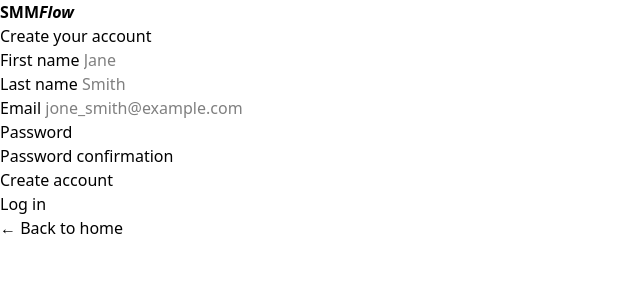
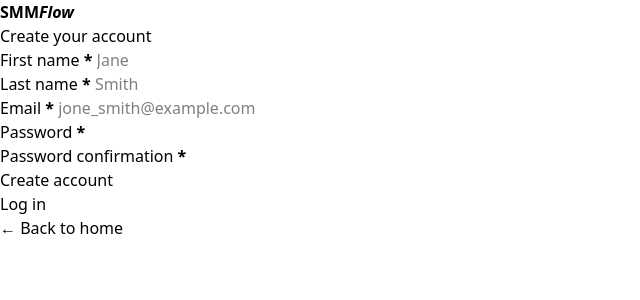
Before and after one commit to MishaIlchyshyn/smm-flow, a Rails app: page /users/sign_up in a window 1280 px wide. Shown: the top 300 px of the page, without its empty margins (0-640 px from the left). Run offline with Rails 7, Linux system fonts and the light colour scheme; style sheets or scripts are compiled from the project's sources; some libraries are stand-ins or nearby versions.

Commit message:
Show stars in labels for required fields

```diff
--- a/app/views/agencies/profile/forms/_profile_form.html.erb
+++ b/app/views/agencies/profile/forms/_profile_form.html.erb
@@ -17,7 +17,7 @@
     <%= f.text_field :last_name %>
   </label>
   <label class="fld">
-    <span>Email</span>
+    <span>Email <b class="req">*</b></span>
     <%= f.email_field :email %>
   </label>
   <%= render "agencies/btns/save", f: %>
--- a/app/views/agencies/profile/forms/_profile_password_form.html.erb
+++ b/app/views/agencies/profile/forms/_profile_password_form.html.erb
@@ -1,15 +1,15 @@
 <%= form_with scope: :user, url: profile_password_path, method: :patch, class: "form-col" do |f| %>
   <h4 class="form-title">Update your password</h4>
   <label class="fld">
-    <span>Current Password</span>
+    <span>Current Password <b class="req">*</b></span>
     <%= f.password_field :current_password %>
   </label>
   <label class="fld">
-    <span>New Password</span>
+    <span>New Password <b class="req">*</b></span>
     <%= f.password_field :password %>
   </label>
   <label class="fld">
-    <span>New Password Confirmation</span>
+    <span>New Password Confirmation <b class="req">*</b></span>
     <%= f.password_field :password_confirmation %>
   </label>
   <%= render "agencies/btns/save", f: %>
--- a/app/views/registrations/new.html.erb
+++ b/app/views/registrations/new.html.erb
@@ -10,33 +10,33 @@
 
         <div class="auth-fields">
           <div class="auth-field">
-            <%= f.label :first_name %>
+            <%= f.label :first_name do %>First name <b class="req">*</b><% end %>
             <%= f.text_field :first_name,
                 placeholder: "Jane",
                 class: "auth-input" %>
           </div>
 
           <div class="auth-field">
-            <%= f.label :last_name %>
+            <%= f.label :last_name do %>Last name <b class="req">*</b><% end %>
             <%= f.text_field :last_name,
                 placeholder: "Smith",
                 class: "auth-input" %>
           </div>
 
           <div class="auth-field">
-            <%= f.label :email %>
+            <%= f.label :email do %>Email <b class="req">*</b><% end %>
             <%= f.email_field :email,
                 placeholder: "jone_smith@example.com",
                 class: "auth-input" %>
           </div>
 
           <div class="auth-field">
-            <%= f.label :password %>
+            <%= f.label :password do %>Password <b class="req">*</b><% end %>
             <%= f.password_field :password, class: "auth-input" %>
           </div>
 
           <div class="auth-field">
-            <%= f.label :password_confirmation %>
+            <%= f.label :password_confirmation do %>Password confirmation <b class="req">*</b><% end %>
             <%= f.password_field :password_confirmation, class: "auth-input" %>
           </div>
 
```
